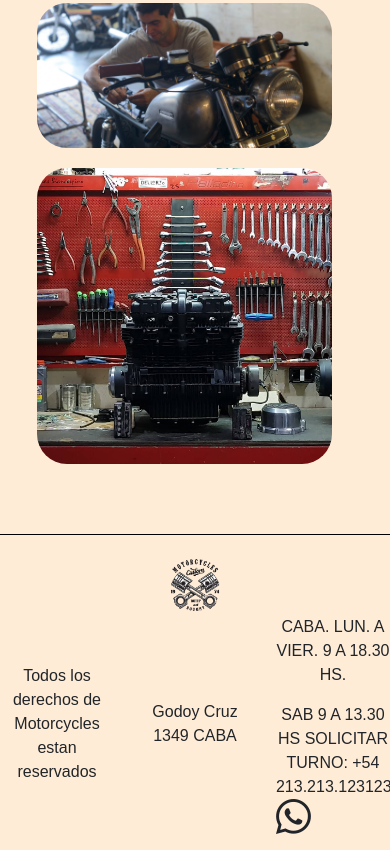
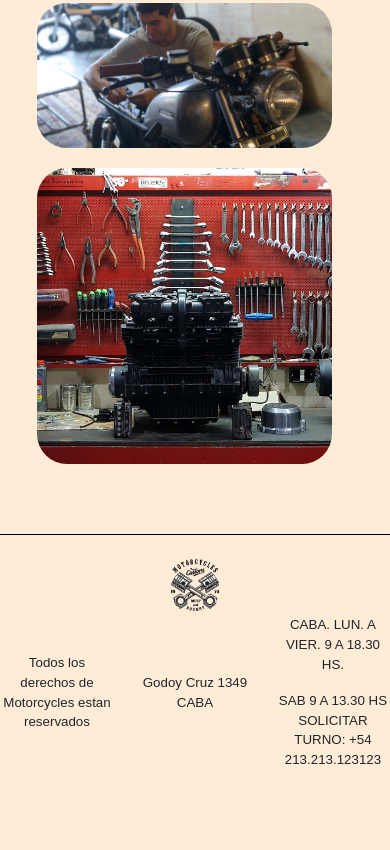
Before and after one commit to FedericoCasco/customgaragefix2, a website: page index.html in a window 390 px wide. Shown: the part 1251-2101 px from the top of the page. After the commit the page ends 2037 px from the top, so only its background shows below. Drawn offline with nearby package versions, Linux system fonts and the light colour scheme.

Commit message:
config footer margenes size foto

```diff
--- a/index.html
+++ b/index.html
@@ -195,7 +195,7 @@
                                     </div>
                                     <div class="col-4">
                                         <p>CABA. LUN. A VIER. 9 A 18.30 HS.</p>
-                                        <p>SAB 9 A 13.30 HS SOLICITAR TURNO: +54 213.213.123123 <i class="bi bi-whatsapp "></i></p>
+                                        <p>SAB 9 A 13.30 HS SOLICITAR TURNO: +54 213.213.123123 </p>
                                     </div>
                                 </div>
 
--- a/scss/media/media-celu.scss
+++ b/scss/media/media-celu.scss
@@ -88,6 +88,14 @@
             text-align: center;
         }
 
+    .col-4 {
+        p{
+            margin-left: right 50px;
+            font-size:smaller
+        }
+    }
+
+
     }
     /*css nuestros-trabajos.html en celu*/
     #fotosMotos{
```
Also changed, not shown: paginas/contacto.html (+1 -1 lines), paginas/donde-estamos.html (+1 -1 lines), paginas/nuestros-trabajos.html (+1 -1 lines), paginas/servicios.html (+1 -1 lines), css/app.css, css/media/media-celu.css, scss/layouts/footer.scss (line endings or trailing spaces), 2 other files.
